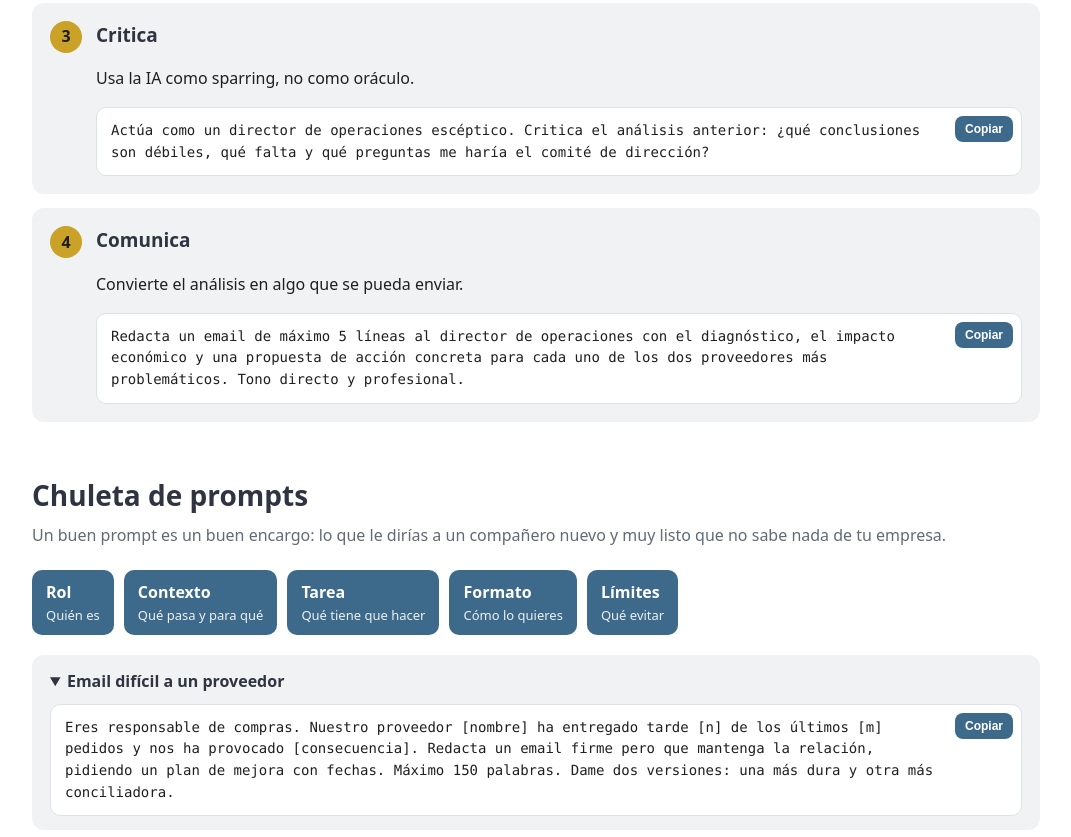
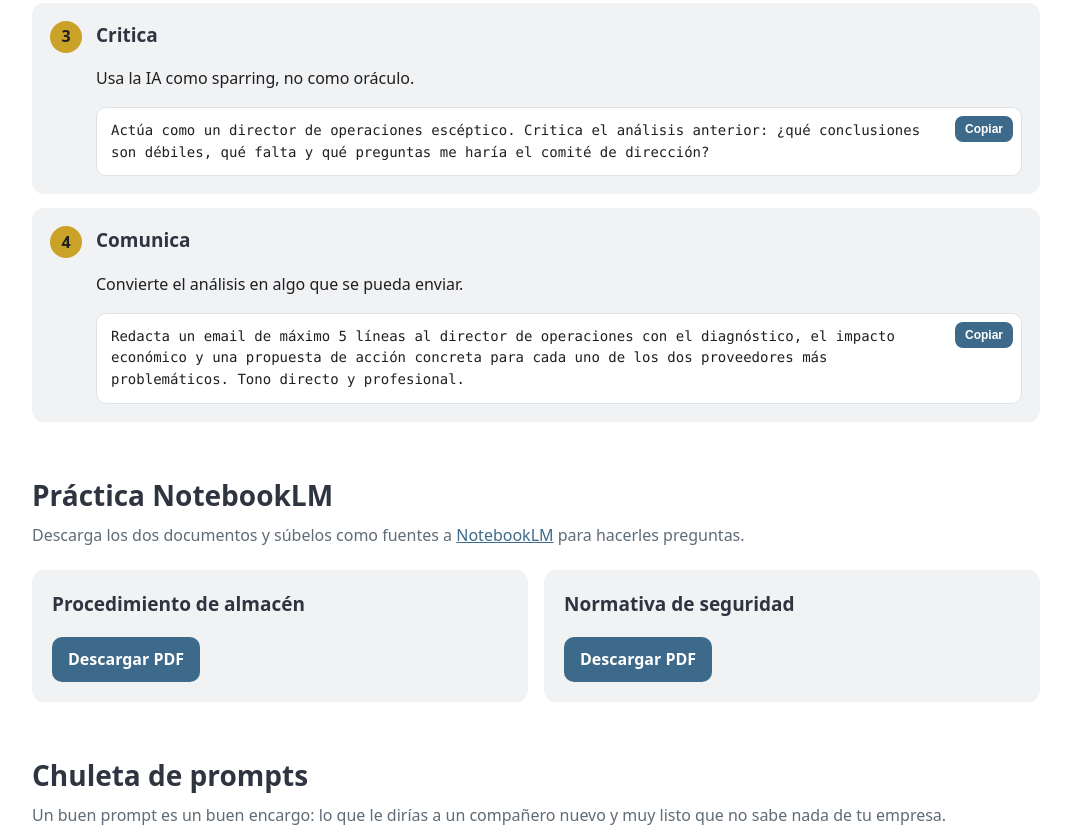
Before and after one commit to faguilar-tlsi/claseIAUCV, a plain HTML site: page index.html in a window 1280 px wide. Shown: the part 1421-2258 px from the top of the page, without its empty margins (104-1175 px from the left). Drawn offline with Linux system fonts and the light colour scheme.

Commit message:
Añade sección de práctica NotebookLM con PDFs
Nueva sección entre el ejercicio y la chuleta de prompts con enlaces
de descarga a procedimiento_almacen.pdf y normativa_seguridad.pdf,
y enlace en el menú.

Co-Authored-By: Claude Opus 5.5 <noreply@anthropic.com>

```diff
--- a/index.html
+++ b/index.html
@@ -85,6 +85,7 @@ footer{margin-top:48px;padding:28px 0 40px;border-top:1px solid var(--line);colo
   <div class="wrap">
     <a href="#material">Material</a>
     <a href="#ejercicio">Ejercicio</a>
+    <a href="#notebooklm">NotebookLM</a>
     <a href="#chuleta">Chuleta de prompts</a>
     <a href="#reglas">Reglas de uso</a>
     <a href="#herramientas">Herramientas</a>
@@ -139,6 +140,21 @@ footer{margin-top:48px;padding:28px 0 40px;border-top:1px solid var(--line);colo
       <h3>Comunica</h3>
       <p>Convierte el análisis en algo que se pueda enviar.</p>
       <div class="prompt">Redacta un email de máximo 5 líneas al director de operaciones con el diagnóstico, el impacto económico y una propuesta de acción concreta para cada uno de los dos proveedores más problemáticos. Tono directo y profesional.<button class="copy">Copiar</button></div>
+    </div>
+  </div>
+</section>
+
+<section id="notebooklm">
+  <h2>Práctica NotebookLM</h2>
+  <p class="lead">Descarga los dos documentos y súbelos como fuentes a <a href="https://notebooklm.google.com" target="_blank" rel="noopener">NotebookLM</a> para hacerles preguntas.</p>
+  <div class="grid g3">
+    <div class="card">
+      <h3>Procedimiento de almacén</h3>
+      <a class="btn" href="procedimiento_almacen.pdf" download>Descargar PDF</a>
+    </div>
+    <div class="card">
+      <h3>Normativa de seguridad</h3>
+      <a class="btn" href="normativa_seguridad.pdf" download>Descargar PDF</a>
     </div>
   </div>
 </section>
```
Also changed, not shown: 2 other files.
